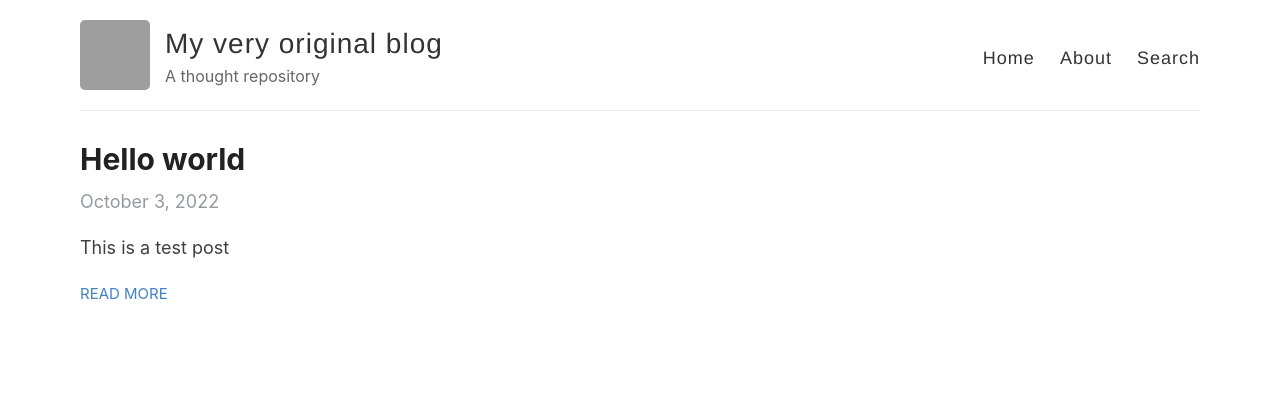
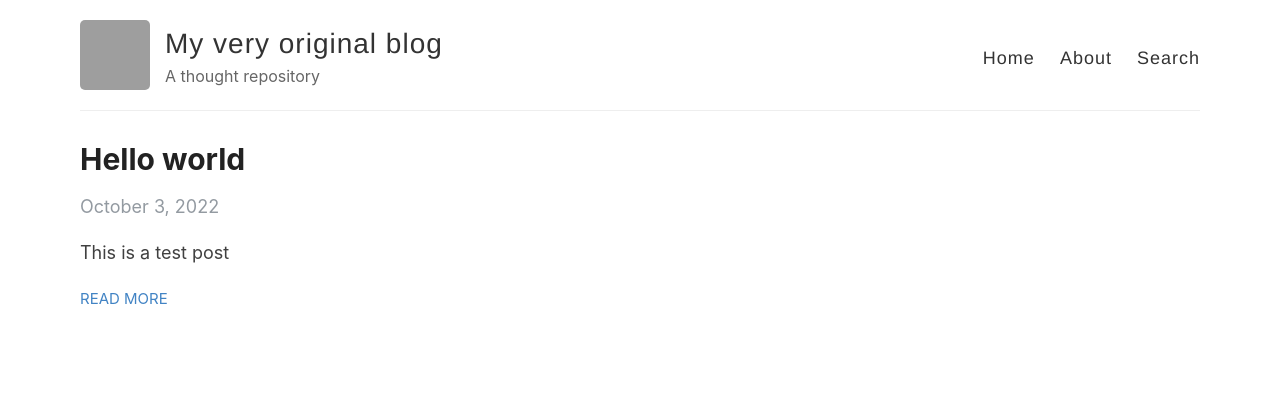
Before and after one commit to sys-fs/sys-fs.github.io, a Jekyll site: the page built from index.html, in a window 1280 px wide. Shown: the top 393 px of the page. Built offline with Jekyll 4.4.1, drawn with Linux system fonts in a browser that asks for light colours; the list of posts is cut into pages by our own code; grey boxes are pictures that could not be loaded.

Commit message:
Move post_date margin to specific p override

```diff
--- a/assets/style.scss
+++ b/assets/style.scss
@@ -449,6 +449,9 @@ body:after {
 .post_date {
     text-align: left;
     color: #939aa1;
+}
+
+.post_date p {
     margin: 5px 0;
 }
 
```
